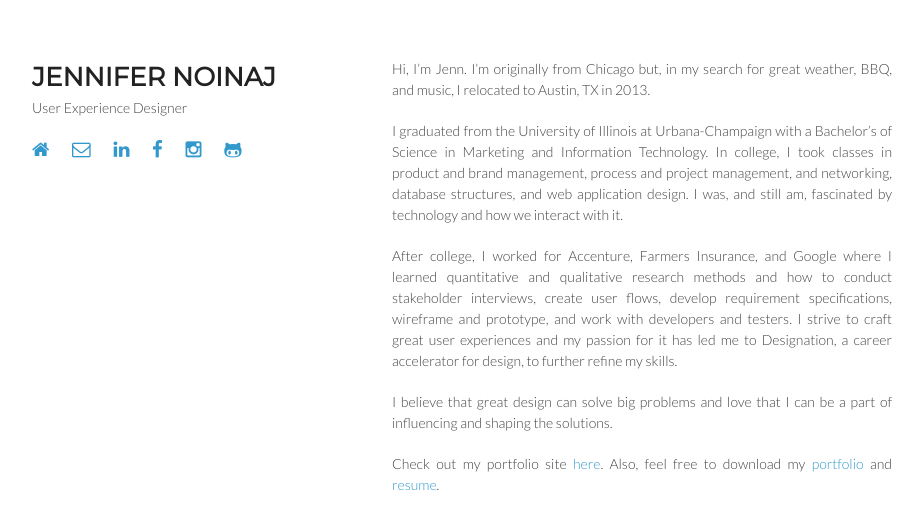
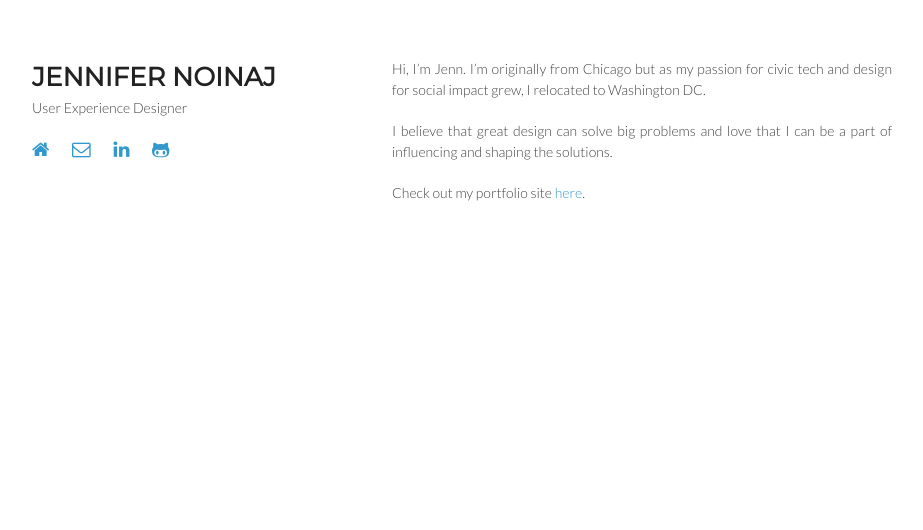
Before and after one commit to actuallyjenn/actuallyjenn.github.io, a plain HTML site: page index.html in a window 1280 px wide. Shown: the whole page, without its empty margins (178-1101 px from the left). Drawn offline with Linux system fonts and the light colour scheme.

Commit message:
Update index.html

```diff
--- a/index.html
+++ b/index.html
@@ -42,22 +42,16 @@
         <!--<p><img src="http://actuallyjenn.com/img/1.png" alt=""></p>-->
 
         <a href="http://www.actuallyjenn.com" target="_blank"><i class="fa fa-home fa-lg"></i></a>
-        <a href="mailto:jenndoesdesign@gmail.com" target="_blank"><i class="fa fa-envelope-o fa-lg"></i></a>
+        <a href="mailto:hi@actuallyjenn.com" target="_blank"><i class="fa fa-envelope-o fa-lg"></i></a>
         <a href="http://www.linkedin.com/in/actuallyjenn/" target="_blank"><i class="fa fa-linkedin fa-lg"></i></a>
-        <a href="http://www.facebook.com/actuallyjenn" target="_blank"><i class="fa fa-facebook fa-lg"></i></a>
-        <a href="http://instagram.com/actuallyjenn" target="_blank"><i class="fa fa-instagram fa-lg"></i></a>
         <a href="http://github.com/actuallyjenn" target="_blank"><i class="fa fa-github-alt fa-lg"></i></a>
       </header>
       <section>
-          <p>Hi, I’m Jenn. I’m originally from Chicago but, in my search for great weather, BBQ, and music, I relocated to Austin, TX in 2013. </p>
-
-          <p>I graduated from the University of Illinois at Urbana-Champaign with a Bachelor’s of Science in Marketing and Information Technology. In college, I took classes in product and brand management, process and project management, and networking, database structures, and web application design. I was, and still am, fascinated by technology and how we interact with it. </p>
-
-          <p>After college, I worked for Accenture, Farmers Insurance, and Google where I learned quantitative and qualitative research methods and how to conduct stakeholder interviews, create user flows, develop requirement specifications, wireframe and prototype, and work with developers and testers. I strive to craft great user experiences and my passion for it has led me to Designation, a career accelerator for design, to further refine my skills. </p>
+          <p>Hi, I’m Jenn. I’m originally from Chicago but as my passion for civic tech and design for social impact grew, I relocated to Washington DC. </p>
 
           <p>I believe that great design can solve big problems and love that I can be a part of influencing and shaping the solutions.</p>
 
-          <p>Check out my portfolio site <a href="http://www.actuallyjenn.com" target="_blank">here</a>. Also, feel free to download my <a href="http://www.actuallyjenn.com/s/jnoinaj_portfolio.pdf" target="_blank">portfolio</a> and <a href="http://www.actuallyjenn.com/s/jnoinaj_resume.pdf" target="_blank">resume</a>.</p>
+          <p>Check out my portfolio site <a href="http://www.actuallyjenn.com" target="_blank">here</a>.</p>
       </section>
 
       <footer>
```
